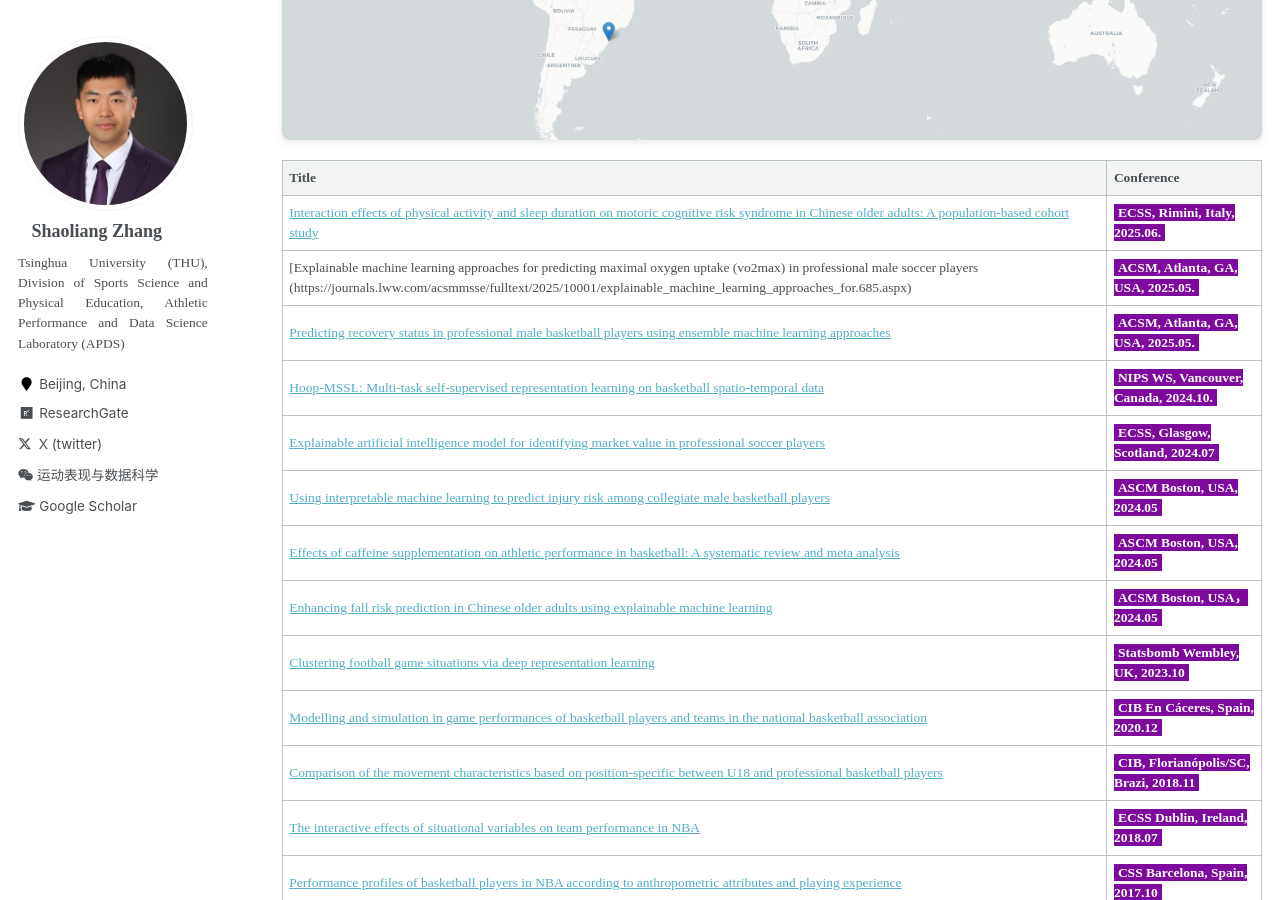
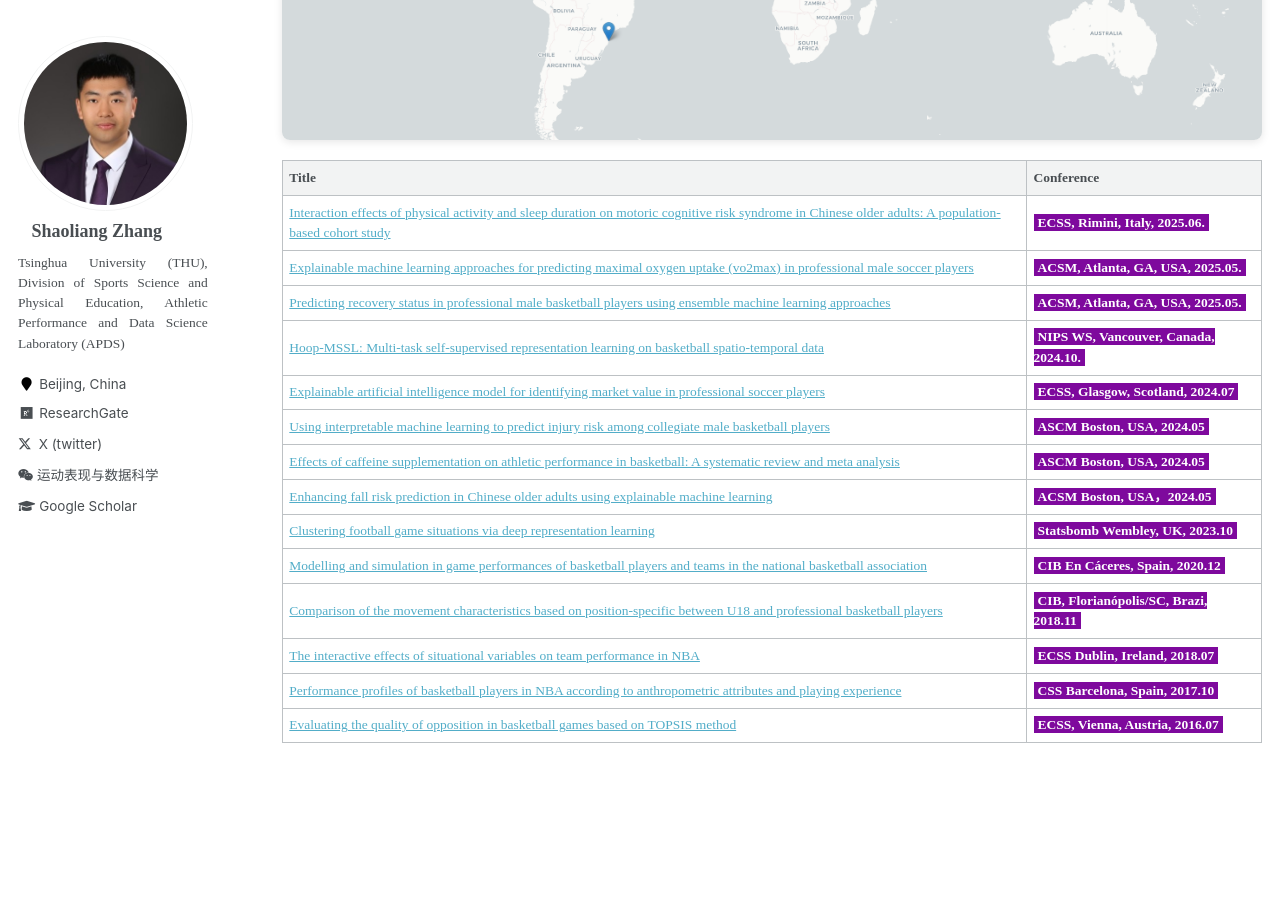
Before and after one commit to sportssuper/ZSL, a Jekyll site: the page built from _pages/talks.md, in a window 1280 px wide and 900 px high, scrolled down 669 px. Built offline with Jekyll 4.4.1, drawn with Linux system fonts in a browser that asks for light colours; a script that is not in the unit is left out.

Commit message:
Update talks.md

```diff
--- a/_pages/talks.md
+++ b/_pages/talks.md
@@ -29,7 +29,7 @@ author_profile: true
 | Title | Conference |
 |-------|------------|
 | [Interaction effects of physical activity and sleep duration on motoric cognitive risk syndrome in Chinese older adults: A population-based cohort study](talks/ecss25gld.pdf) | **<span style="background-color: #7E099D; color: white; padding: 1px 4px;">ECSS, Rimini, Italy, 2025.06.</span>**|
-| [Explainable machine learning approaches for predicting maximal oxygen uptake (vo2max) in professional male soccer players (https://journals.lww.com/acsmmsse/fulltext/2025/10001/explainable_machine_learning_approaches_for.685.aspx) | **<span style="background-color: #7E099D; color: white; padding: 1px 4px;">ACSM, Atlanta, GA, USA, 2025.05.</span>** |
+| [Explainable machine learning approaches for predicting maximal oxygen uptake (vo2max) in professional male soccer players](https://journals.lww.com/acsmmsse/fulltext/2025/10001/explainable_machine_learning_approaches_for.685.aspx) | **<span style="background-color: #7E099D; color: white; padding: 1px 4px;">ACSM, Atlanta, GA, USA, 2025.05.</span>** |
 | [Predicting recovery status in professional male basketball players using ensemble machine learning approaches](https://journals.lww.com/acsm-msse/fulltext/2025/10001/predicting_recovery_status_in_professional_male.677.aspx) | **<span style="background-color: #7E099D; color: white; padding: 1px 4px;">ACSM, Atlanta, GA, USA, 2025.05.</span>** |
 | [Hoop-MSSL: Multi-task self-supervised representation learning on basketball spatio-temporal data](talks/Hoop_MSSL.pdf) | **<span style="background-color: #7E099D; color: white; padding: 1px 4px;">NIPS WS, Vancouver, Canada, 2024.10.</span>**|
 | [Explainable artificial intelligence model for identifying market value in professional soccer players](talks/Davison等.pdf) | **<span style="background-color: #7E099D; color: white; padding: 1px 4px;">ECSS, Glasgow, Scotland, 2024.07</span>**|
```
